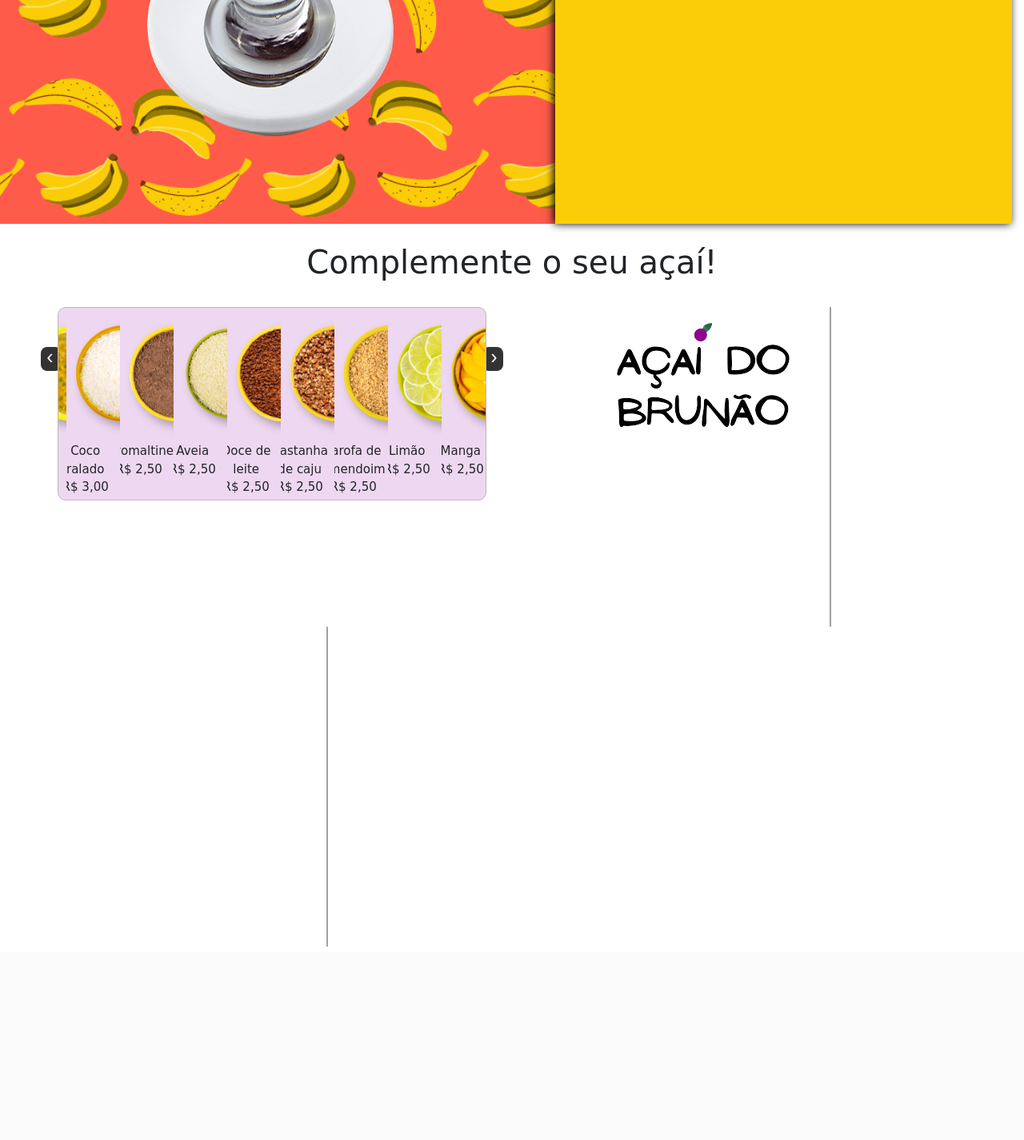
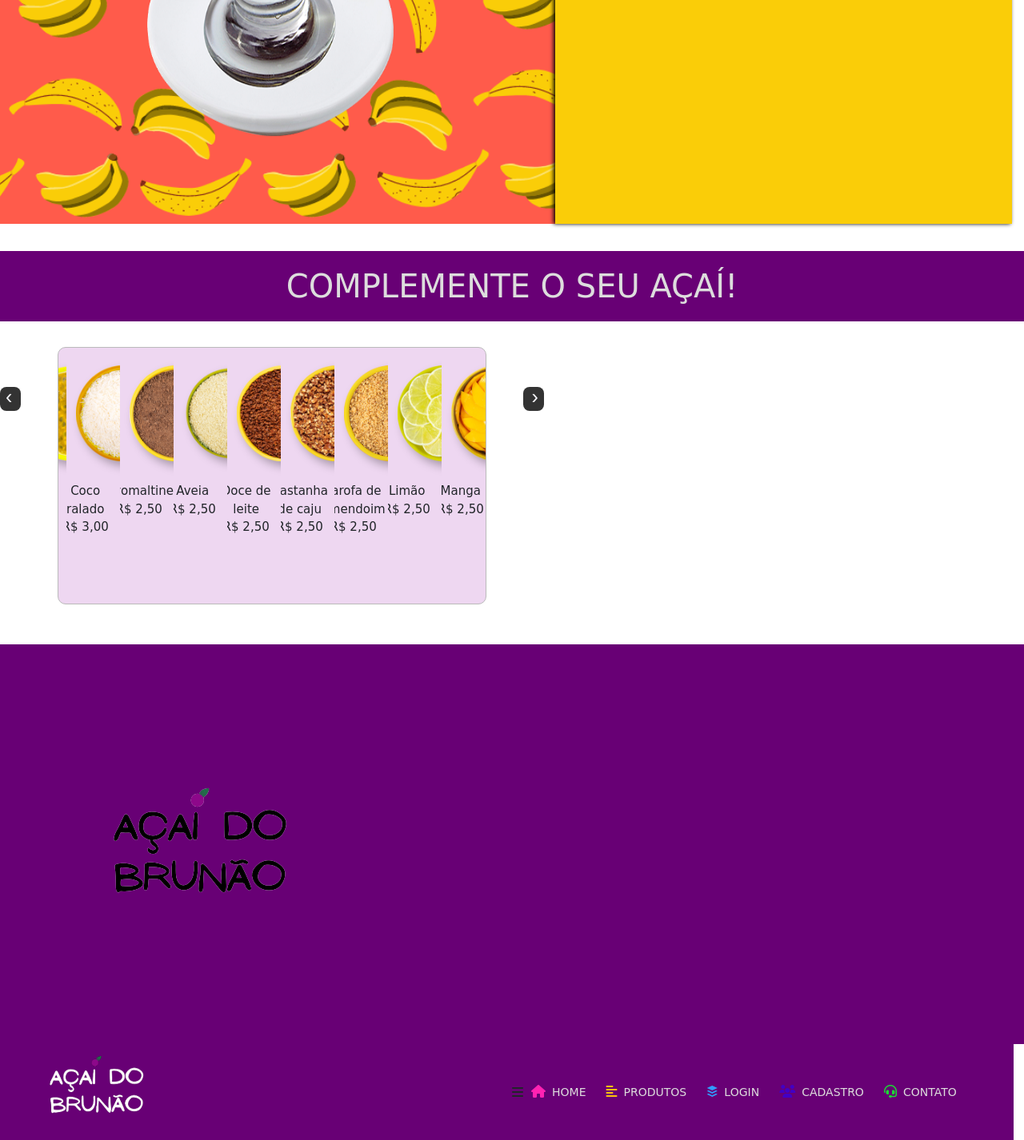
Before and after one commit to nathaliabeatriz/Projeto-Acai-do-Brunao, a PHP site: page / in a window 1280 px wide. Shown: the part 2120-3546 px from the top of the page at 80% size. Before the commit the page ends 3304 px from the top, so only its background shows below. Run offline with PHP 8.4, Linux system fonts and the light colour scheme; some libraries are stand-ins or nearby versions.

Commit message:
Update estilo.css

```diff
--- a/estilo.css
+++ b/estilo.css
@@ -17,20 +17,18 @@ p{
 header{
     display: flex;
     justify-content: space-around;
-    width: 100vw;
-    position: fixed;
+    width: 99vw;
     top: 0;
+    background-color: rgb(104, 0, 117);
 }
 #nav-bar1{
     justify-content: flex-start;
 }
-#nav-bar2{
-    padding-right: 85px;
-}
+
 .nav-bar{
     width: 100vh;
     display: flex;
-    align-items: center;
+    align-items: center; /*alinha os itens horizontalmente*/
     justify-content: flex-end;
 }
 
@@ -41,7 +39,7 @@ header{
 }
 
 .logo{
-    padding-left: 50px ;
+    padding-left: 50px;
 }
 
 .logo img{
@@ -49,24 +47,19 @@ header{
 }
 
 .navigation-menu{
-    position: fixed;
     width: 100%;
-    max-width: 400px;
-    background: rgba(0, 0, 0, 0.7);
     top: 90px;
-    right: 70px;
-    display: none;
-    padding: 20px 40px;
-    box-sizing: border-box;
+    right: 90px;
+
 }
 
 .navigation-menu a{
-    display: block;
+    display: inline-block;
     margin: 10px 0;
     color: #ddd;
     text-transform: uppercase;
     font-size: 14px;
-    padding: 12px 20px;
+    padding: 10px;
 }
 
 .navigation-menu a:hover{
@@ -90,17 +83,6 @@ header{
     position: absolute;
     top: -10px;
     right: 45px;
-}
-
-.navigation-menu.active{
-    display: block;
-}
-
-.menu-toggle-btn{
-    color: #fff;
-    font-size: 26px;
-    cursor: pointer;
-    top: 0;
 }
 
 .home{
@@ -146,7 +128,7 @@ header{
     width: 45vw;
     height: 100vh;
     position: relative;
-    box-shadow: -2px 0 10px black;
+    box-shadow: -2px 0 5px black;
 }
 
 .produto-1{
@@ -222,6 +204,7 @@ header{
     background-color: rgb(238, 215, 241);
     float: left;
     padding-left: 10px;
+    margin: 0 4%;
     display: inline;
     margin-bottom: 50px;
 }
@@ -232,7 +215,7 @@ header{
     }
 
     .carousel ul li{
-        height: 30vh;
+        height: 40vh;
     }
 
 
@@ -261,11 +244,11 @@ a.prev, a.next {
 
 .basic2 h1{
     text-align: center;
-}
-
-.basic2{
-    margin-right: 4%;
-    margin-left: 4%;
+    background-color: rgb(104, 0, 117);
+    color: #ddd;
+    padding: 20px 0;
+    text-transform: uppercase;
+    margin-top: 10px
 }
 
 .carousel ul li p{
@@ -274,25 +257,40 @@ a.prev, a.next {
     font-size: 15px;
 }
 
-*/Footer*/
+/*Footer*/
 footer{
     width: 100vw;
     clear: both; /*Limpa a propriedade float*/
-    background: rgb(238, 215, 241);
-    display: flex;
+    background: rgb(104, 0, 117);
 }
 
-#div-logo, #div-redes-sociais, #div-paginas{
-    width: 32%;
-    height: 50vh;
-    display: inline-block;
+#rodape{
+    display: flex;
+    flex-direction: row;
+    flex-wrap: nowrap;
+    clear: both;
+    padding-top: 20px;
+    margin: 0 10%;
+}
+/*para usar o flexbox as divs tem que estar dentro de outra div*/
+
+.divisao-rodape{
+    width: 33%;
+    color: #ddd;
+}
+.divisao-rodape h5{
+    text-transform: uppercase;
 }
 
-#div-logo, #div-redes-sociais{
-    border-right: 2px double rgb(160, 160, 160);
+.divisao-rodape li{
+    list-style: none;
 }
 
-#logo2{
-    position: relative;
-    top: -40%;
+.redes-sociais{
+    list-style: none;
 }
+
+.redes-sociais img{
+    width: 10%;
+    height: 10%;
+}
```
